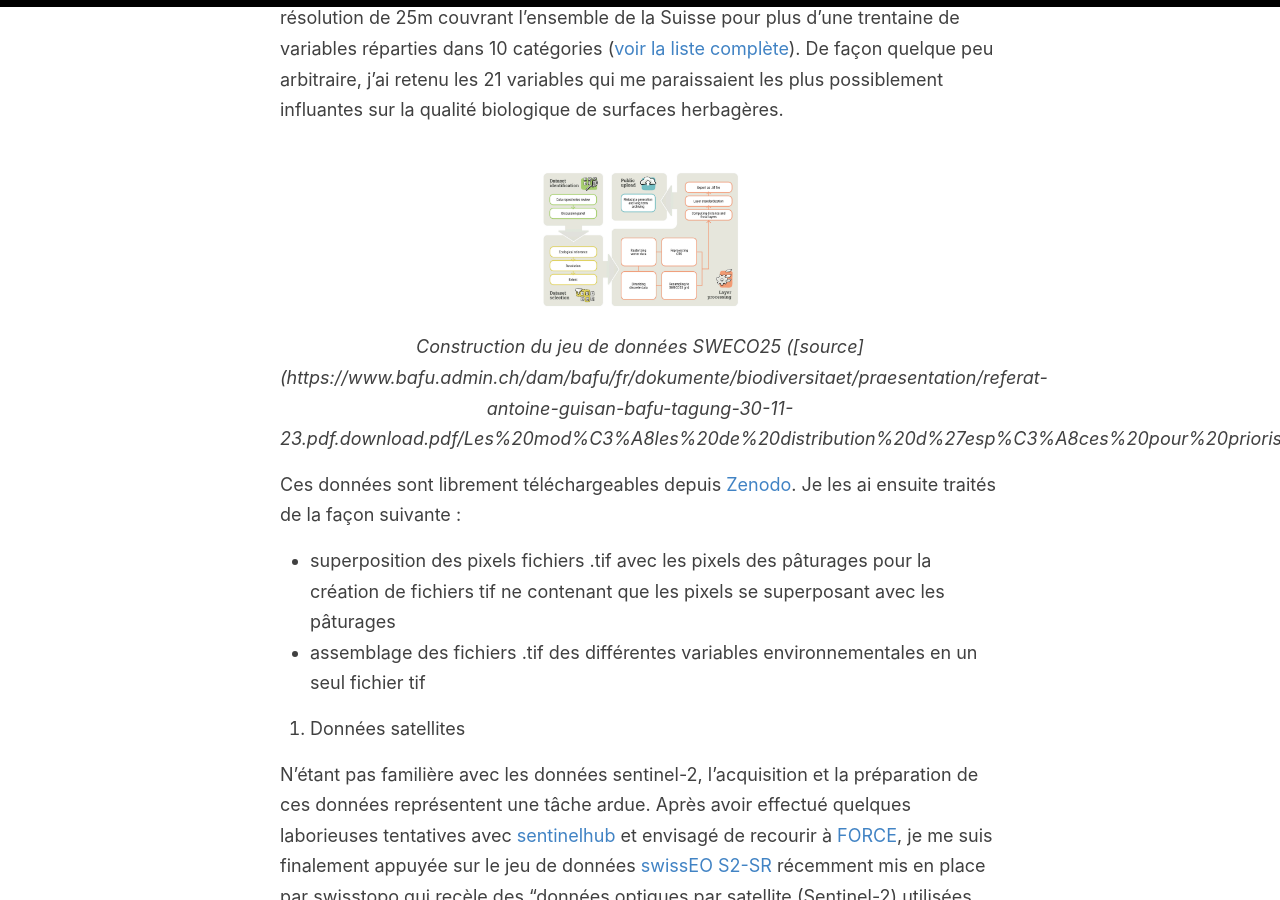
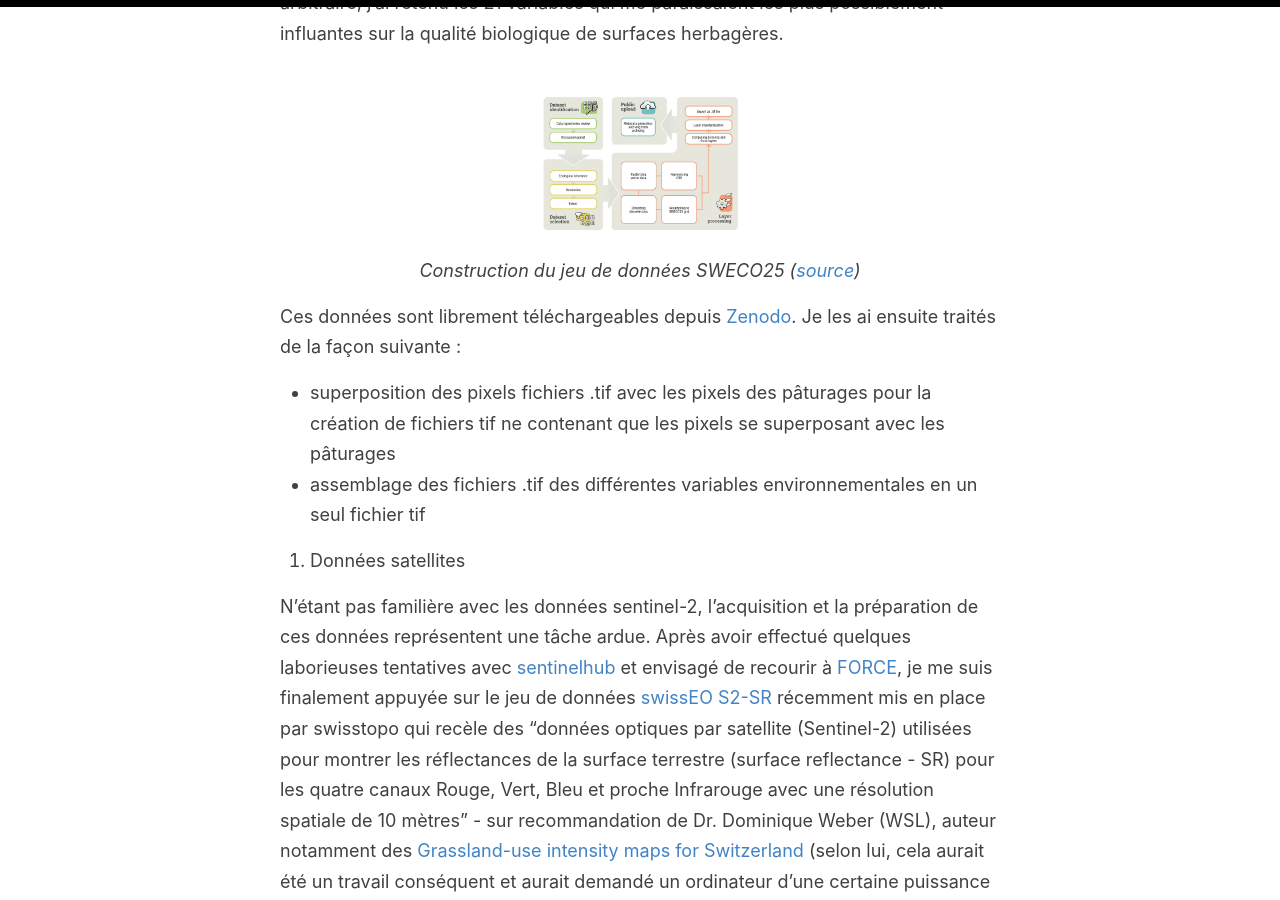
Before and after one commit to sca-opdir/sber-biodiversite-ml-prediction, a Jekyll site: the page built from _pages/data.md, in a window 1280 px wide and 900 px high, scrolled down 1203 px. Built offline with Jekyll 4.4.1, drawn with Linux system fonts in a browser that asks for light colours; part of the change alters nothing that is shown; some of the changed text lies outside the part shown.

Commit message:
Update and rename presentation.md to data.md

```diff
--- a/_pages/presentation.md
+++ b/_pages/data.md
@@ -1,10 +1,9 @@
 ---
 layout: page
-title: Présentation du projet
-permalink: /presentation/
+title: Préparation des données
+permalink: /data/
 ---
 
-Prédiction de la qualité biologique des pâturages par machine learning : les différentes étapes
 
 ### Préparation des données
 
@@ -34,7 +33,7 @@ La qualité biologique des pâturages étant déterminée lors des contrôles en
   <img src="/images/preparation_data_sweco25.png" alt="données SWECO25" width="200"/>
   <br>
   <p align="center">
-    <i>Construction du jeu de données SWECO25 ([source](https://www.bafu.admin.ch/dam/bafu/fr/dokumente/biodiversitaet/praesentation/referat-antoine-guisan-bafu-tagung-30-11-23.pdf.download.pdf/Les%20mod%C3%A8les%20de%20distribution%20d%27esp%C3%A8ces%20pour%20prioriser%20l%27infrastructure%20%C3%A9cologique.pdf))</i>
+    <i>Construction du jeu de données SWECO25 (<a href="https://www.bafu.admin.ch/dam/bafu/fr/dokumente/biodiversitaet/praesentation/referat-antoine-guisan-bafu-tagung-30-11-23.pdf.download.pdf/Les%20mod%C3%A8les%20de%20distribution%20d%27esp%C3%A8ces%20pour%20prioriser%20l%27infrastructure%20%C3%A9cologique.pdf">source</a>)</i>
   </p>
 </div>
 
```
